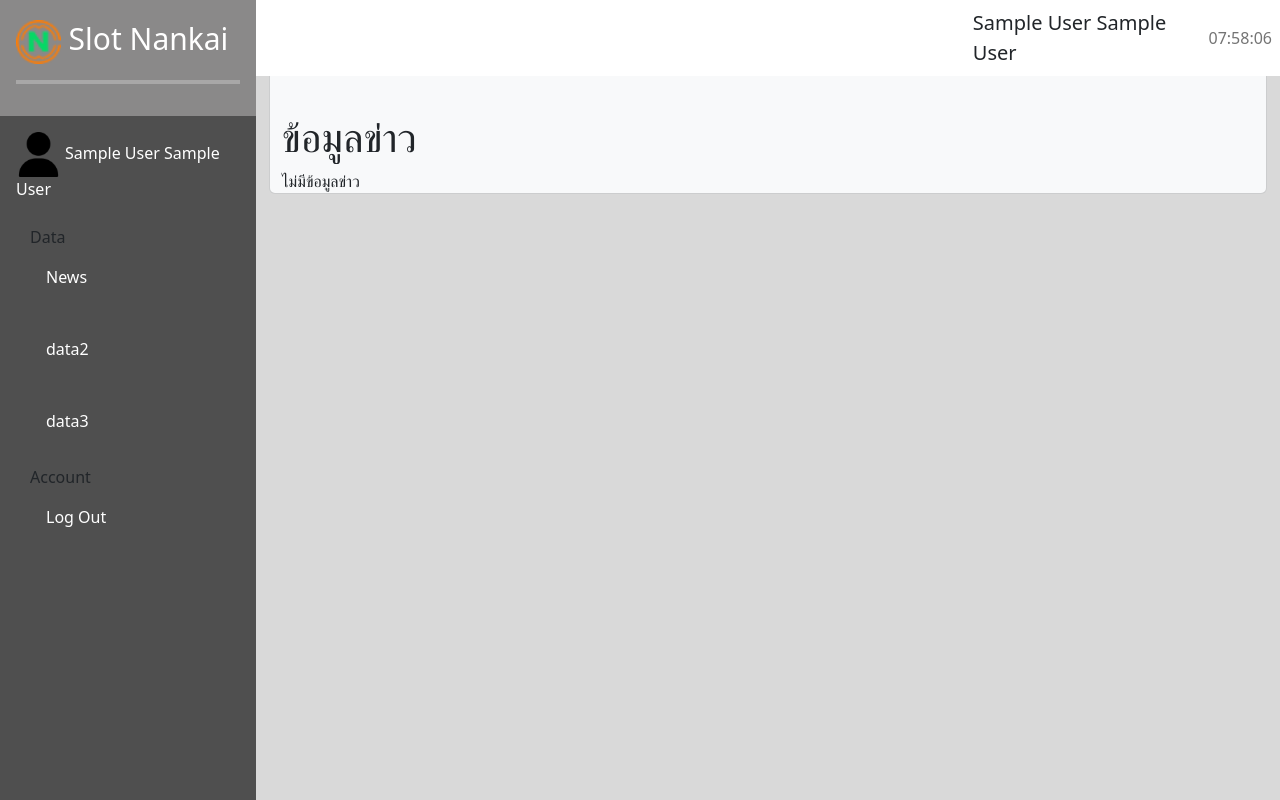
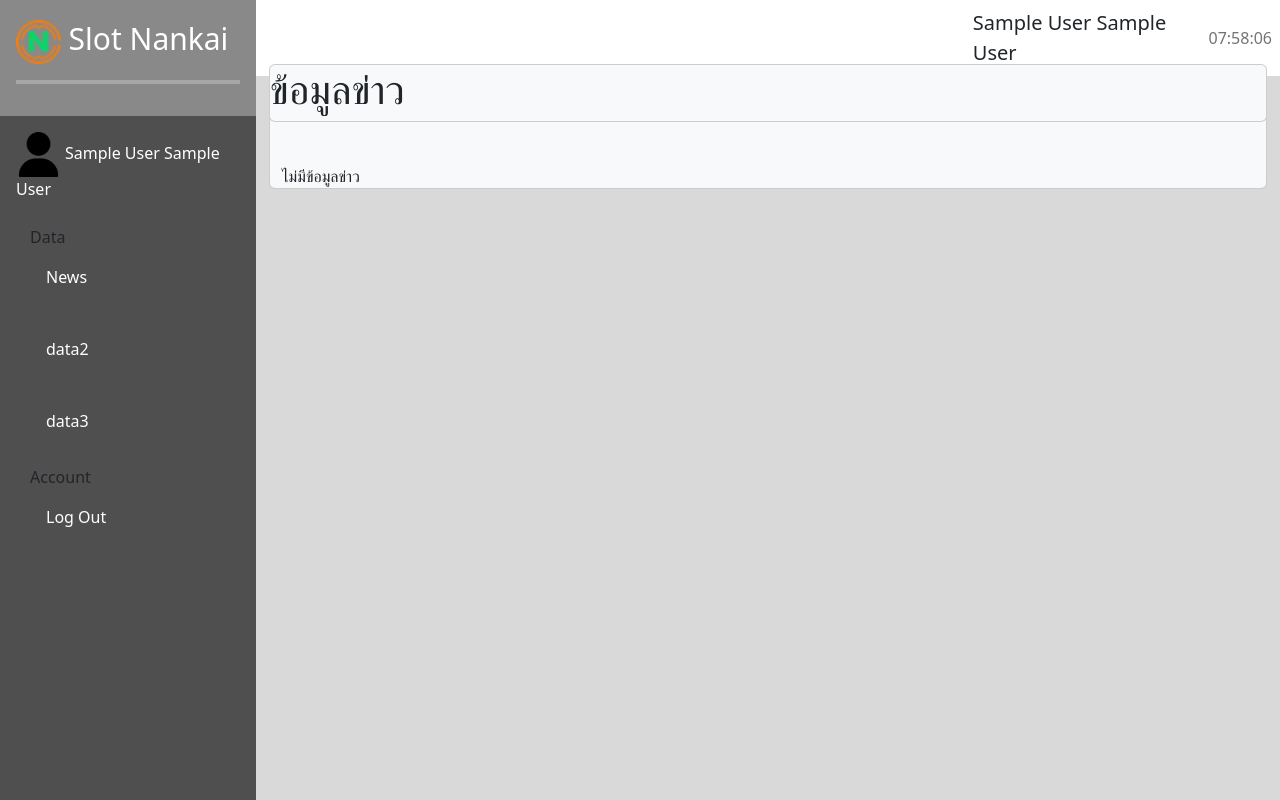
Before and after one commit to Tanakorn1/SNK_Project, a PHP site: page /index.php?page=home in a window 1280 px wide. Run offline with PHP 8.4, Linux system fonts and the light colour scheme; the visitor is signed in with stand-in values (Sample User, id 1); data that the repository does not hold is empty; some libraries are stand-ins or nearby versions.

Commit message:
fix homee

```diff
--- a/pages/home.php
+++ b/pages/home.php
@@ -7,11 +7,16 @@ include "./component/navbar.php";
 ?>
 
 <body class="bodyt">
+<div class="contentnews">
+<div class="card bg-light text-dark">
+<h1>ข้อมูลข่าว</h1>
+</div>
+</div>
     <div class="content">
         <div class="card bg-light text-dark">
 
             <div class="container mt-5">
-                <h1>ข้อมูลข่าว</h1>
+
                 <?php
 
     $sql = "SELECT * FROM news";
--- a/public/Css/styles.css
+++ b/public/Css/styles.css
@@ -43,7 +43,7 @@
   }
 
   div.content {
-    padding-top: 5%;
+    padding-top: 9%;
     margin-left: 21%;
     margin-right: 1%;
     z-index: 0;
@@ -58,3 +58,11 @@
 .horizontal-line {
     border: 2px solid rgb(255, 255, 255); /* กำหนดสีและหนาของเส้น */
 }
+.contentnews{
+    position: fixed;
+    padding-top: 5%;
+    width: 80%;
+    margin-left: 21%;
+    padding-right: 2%;
+    z-index: 1;
+}
```
